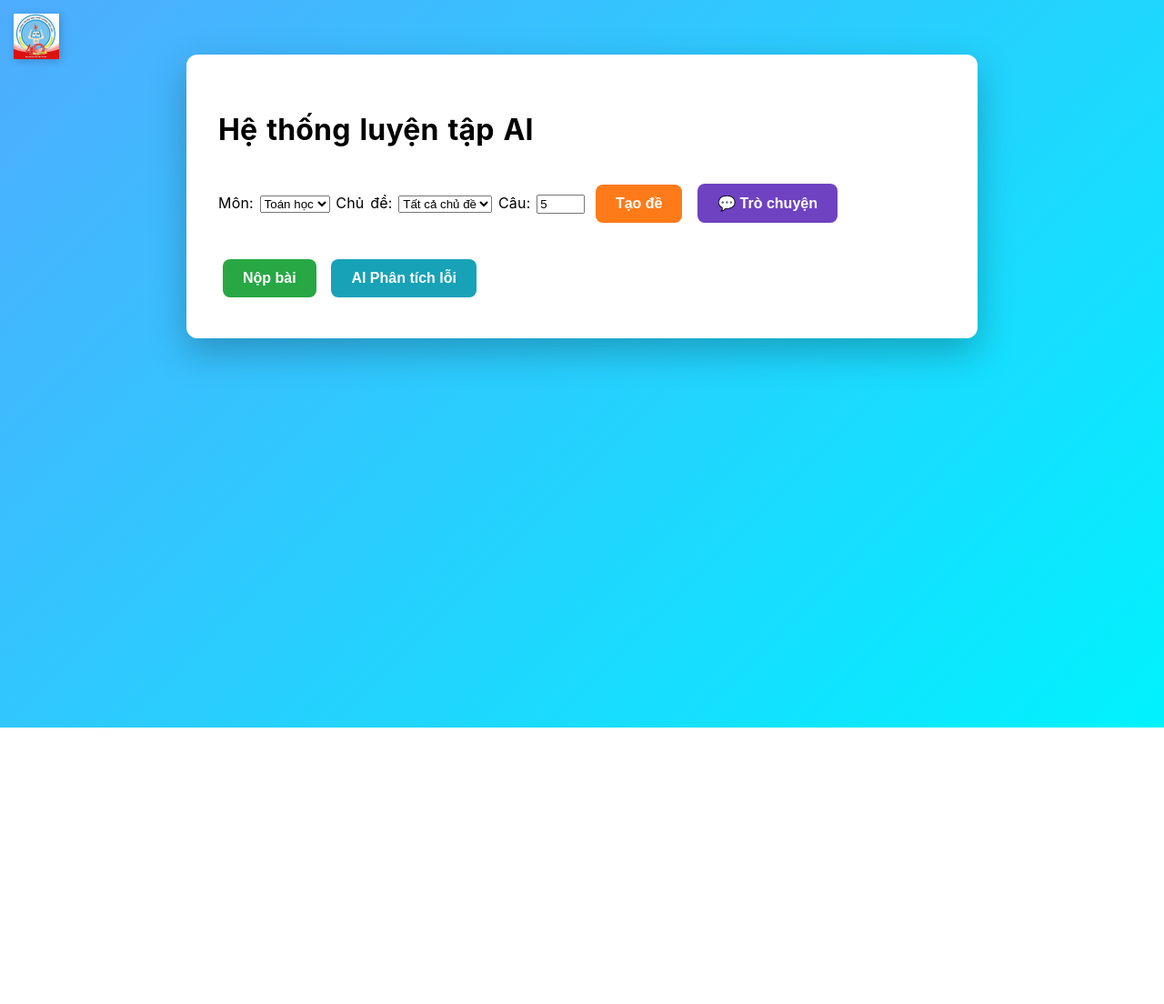
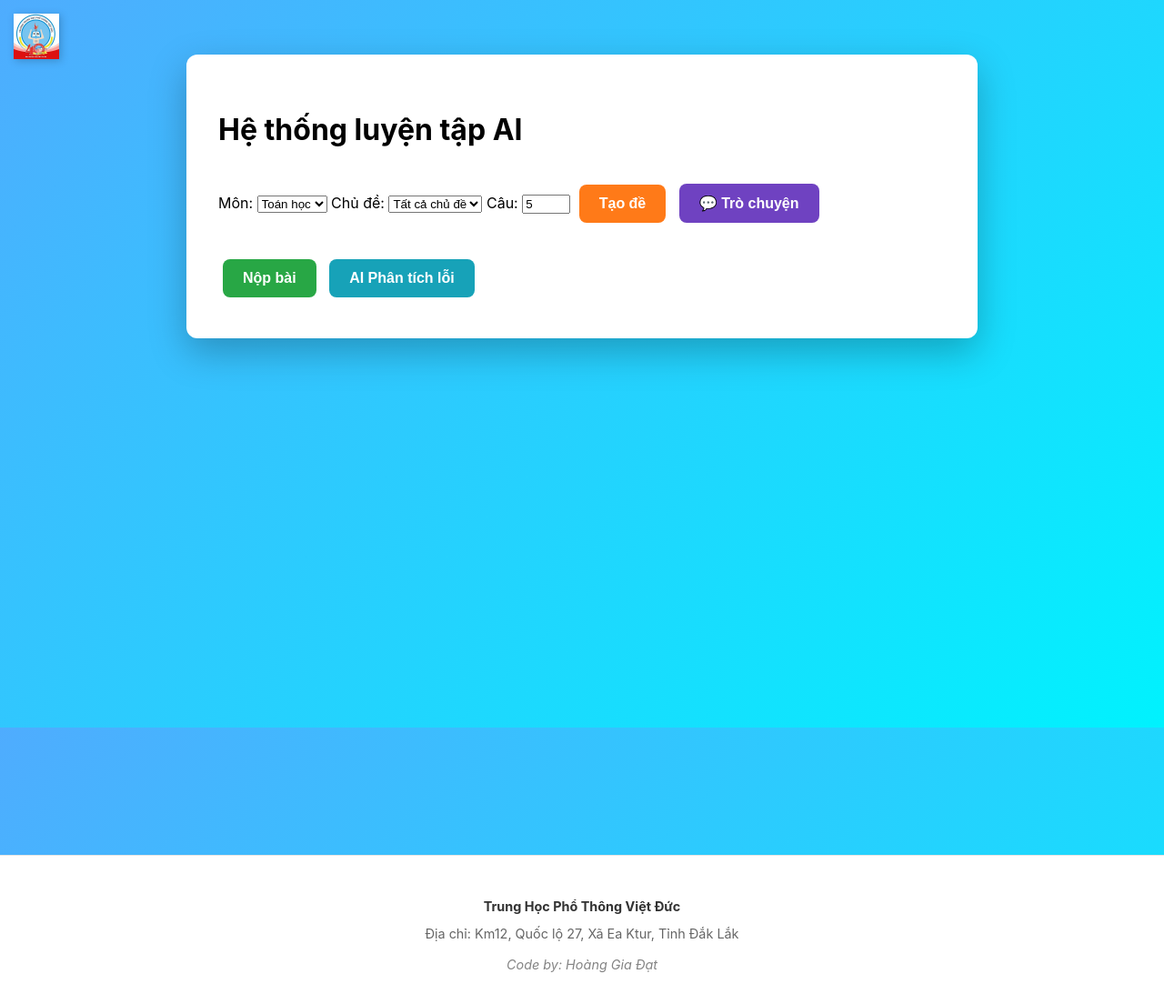
Before and after one commit to Dat1522k8/on-luyen-thpt, a Flask app: page / in a window 1280 px wide. Shown: the whole page at 91% size. Before the commit the page ends 800 px from the top, so only its background shows below. Run offline with Flask 3, Linux system fonts and the light colour scheme.

Commit message:
cap nhat

```diff
--- a/static/style.css
+++ b/static/style.css
@@ -5,10 +5,18 @@ body {
     margin: 0;
     padding: 0;
     line-height: 1.7;
-    letter-spacing: 0.2px;
-    word-spacing: 2px;
-    height: 100vh;
-    display: flex;
+    height: auto; /* Cho phép trang dài ra để chứa footer */
+    display: block; /* Quan trọng: Đổi từ flex sang block */
+}
+.site-footer {
+    background: white;
+    padding: 30px 20px;
+    text-align: center;
+    border-top: 1px solid rgba(0,0,0,0.1);
+    width: 100%;
+    box-sizing: border-box; /* Đảm bảo không bị tràn chiều rộng */
+    position: relative;
+    z-index: 5;
 }
 
 /* Cấu trúc Wrapper để hỗ trợ Resizer mà không phá giao diện body */
@@ -59,6 +67,7 @@ body {
     display: none;
     flex-direction: column;
     box-shadow: -10px 0 25px rgba(0, 0, 0, 0.2);
+    z-index: 10;
 }
 .split .ai-panel { display: flex; }
 
--- a/templates/index.html
+++ b/templates/index.html
@@ -2,8 +2,43 @@
 <html lang="vi">
 <head>
     <meta charset="UTF-8">
-    <title></title>
+    <title>Hệ thống luyện tập AI</title>
     <link rel="stylesheet" href="/static/style.css">
+    <style>
+        /* Đảm bảo trang luôn có chiều cao tối thiểu */
+        html, body {
+            height: 100%;
+            margin: 0;
+            padding: 0;
+            position: relative; /* Làm gốc tọa độ cho footer */
+        }
+
+        /* Thêm khoảng trống ở dưới cùng của nội dung chính để không bị footer đè lên */
+        .main-wrapper {
+            padding-bottom: 120px; /* Độ cao ước tính của footer + khoảng cách */
+            min-height: calc(100vh - 120px);
+            display: flex; /* Giữ nguyên logic chia đôi màn hình cũ */
+        }
+
+        /* Footer cố định ở đáy nhưng không can thiệp vào luồng kéo dãn */
+        footer {
+            position: relative; /* Hoặc dùng absolute nếu bạn muốn nó luôn ở đáy dù nội dung ngắn */
+            width: 100%;
+            padding: 20px 0;
+            border-top: 1px solid #eee;
+            text-align: center;
+            color: #666;
+            font-size: 0.9em;
+            background-color: #fff;
+            margin-top: 20px;
+        }
+
+        /* Đảm bảo khung chat và đề thi vẫn co giãn được */
+        .exam-container, .ai-panel {
+            height: auto;
+            min-height: 500px; /* Hoặc chiều cao bạn mong muốn */
+        }
+    </style>
     <script>
         window.MathJax = {
             tex: { inlineMath: [['$', '$'], ['\\(', '\\)']], displayMath: [['$$', '$$']], processEscapes: true },
@@ -14,8 +49,9 @@
 </head>
 <body>
     <div class="top-corner-logo">
-        <img src="{{ url_for('static', filename='410248302_265238099893030_4556676985882445566_n.jpg') }}" alt="logo jet jet" >
+        <img src="{{ url_for('static', filename='410248302_265238099893030_4556676985882445566_n.jpg') }}" alt="logo jet jet">
     </div>
+
     <div class="main-wrapper" id="main-wrapper">
         <div class="exam-container">
             <div class="container">
@@ -25,7 +61,7 @@
                     Chủ đề: <select id="concept"></select>
                     Câu: <input id="so_cau" type="number" value="5" style="width:45px;">
                     <button onclick="taiDe()">Tạo đề</button>
-                    <button class="btn-chat-free" onclick="moChatTuDo()" style="background:#6f42c1;">💬 Trò chuyện</button>
+                    <button class="btn-chat-free" onclick="moChatTuDo()">💬 Trò chuyện</button>
                 </div>
                 <div id="de"></div>
                 <div style="margin-top:20px;">
@@ -35,12 +71,16 @@
                 <div id="ketqua"></div>
             </div>
         </div>
+
         <div id="resizer" class="resizer"></div>
+
         <div class="ai-panel" id="ai-panel">
-           <div class="chat-header" style="display: flex; align-items: center; gap: 10px; padding: 10px; border-bottom: 1px solid #ddd;">
-                <img src="{{ url_for('static', filename='cheems.jpg') }}" alt="cheems jet jet" class="chat-avt">
-                <span style="flex-grow: 1; font-weight: bold;">jet jet gia sư Việt Đức</span>
-                <button onclick="dongAI()" style="background:none; color:#333; font-size:20px; border:none; cursor:pointer;">✕</button>
+           <div class="chat-header">
+                <div style="display: flex; align-items: center; gap: 10px;">
+                    <img src="{{ url_for('static', filename='cheems.jpg') }}" alt="cheems jet jet" class="chat-avt">
+                    <span>jet jet gia sư Việt Đức</span>
+                </div>
+                <button onclick="dongAI()" style="background:none; color:#333; font-size:20px; border:none; cursor:pointer; margin:0; padding:0;">✕</button>
             </div>
             <div id="chatbox"></div>
             <div class="chat-input">
@@ -49,6 +89,13 @@
             </div>
         </div>
     </div>
+
+    <footer class="site-footer">
+        <p style="font-weight: bold; color: #333; margin-bottom: 5px;">Trung Học Phổ Thông Việt Đức</p>
+        <p style="margin: 2px 0;">Địa chỉ: Km12, Quốc lộ 27, Xã Ea Ktur, Tỉnh Đắk Lắk</p>
+        <p style="margin: 10px 0 0 0; font-style: italic; opacity: 0.8;">Code by: Hoàng Gia Đạt</p>
+    </footer>
+
     <script src="/static/script.js"></script>
 </body>
 </html>
```
